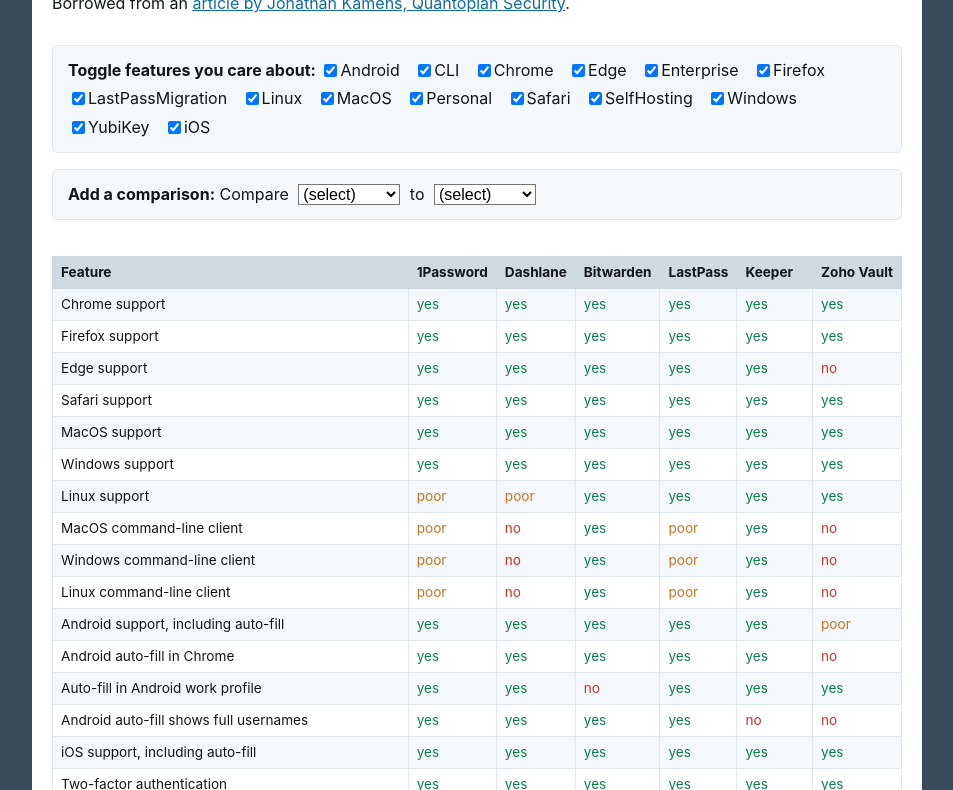
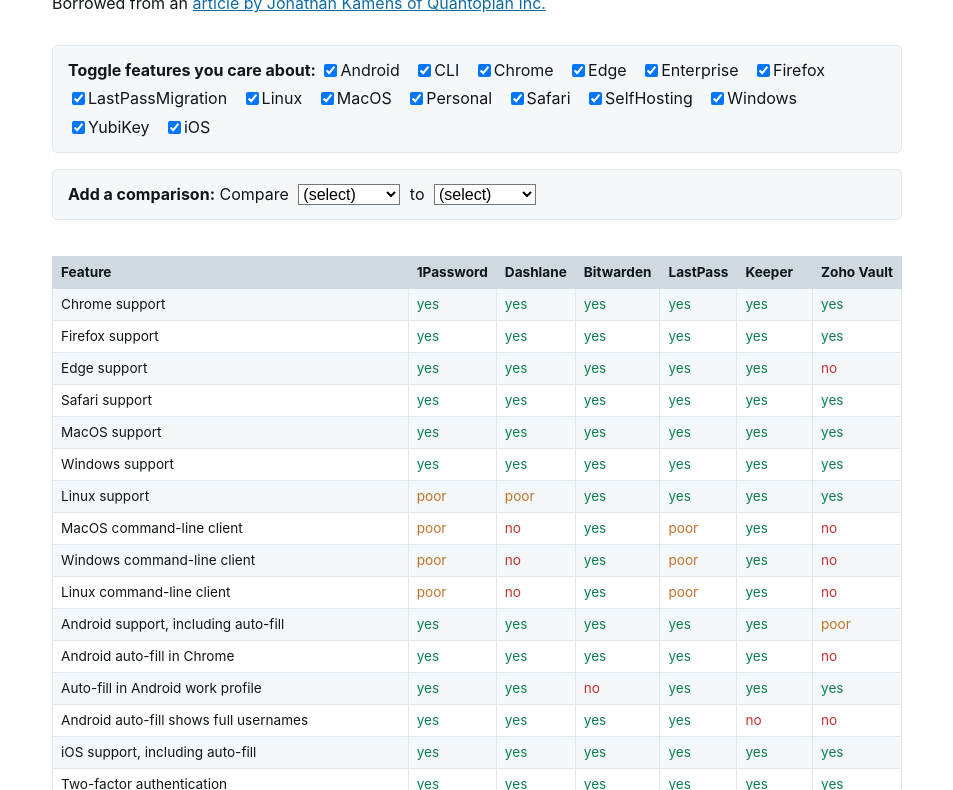
Before and after one commit to jikamens/password-manager-comparer, a plain HTML site: page index.html in a window 1280 px wide. Shown: the part 83-873 px from the top of the page, without its empty margins (163-1116 px from the left). Drawn offline with Linux system fonts and the light colour scheme.

Commit message:
adds credits to content

```diff
--- a/main.css
+++ b/main.css
@@ -1,7 +1,3 @@
-html {
-  background: #394B59;
-}
-
 body {
   display: flex;
   flex-direction: column-reverse;
@@ -11,7 +7,6 @@ body {
   font-family: -apple-system, BlinkMacSystemFont, "Segoe UI", Helvetica, Arial, sans-serif, "Apple Color Emoji", "Segoe UI Emoji", "Segoe UI Symbol";
   color: #10161A;
   line-height: 1.4;
-  background: #FFF;
 }
 
 h1 {
--- a/main.js
+++ b/main.js
@@ -1,3 +1,17 @@
+// Copyright (c) 2018 Quantopian Inc.
+//
+// Quantopian grants you the right to reuse this code in any private or public
+// context, in modified or unmodified form, as long as this copyright notice is
+// left intact and the table generated by this code (or your modified version
+// of it) is preceded or followed by a visible credit to "Jonathan Kamens of
+// Quantopian Inc." which links to
+// https://medium.com/@QuantopianCyber/head-to-head-evaluation-of-five-password-managers-8faa4851c767 .
+//
+// If you add any additional features and/or products to the comparison grid or
+// correct any errors or omissions, you are encouraged to submit your
+// improvements back to security@quantopian.com so we can incorporate them into
+// the original, published version of the grid for the benefit of other readers.
+
 var rawData = [
     ["Feature",                                                         "Tags",                              ["1Password", "Dashlane", "Bitwarden", "LastPass", "Keeper",  "Zoho Vault"],  "CompareFunction"],
     ["Chrome support",                                                  ["Chrome"],                          ["yes",       "yes",      "yes",       "yes",      "yes",     "yes"],         null],
@@ -122,7 +136,7 @@ function formatTable() {
         }
     }
 
-    var featureList = "<h1>Password Manager Comparison Tool</h1><p class='credits'>Borrowed from an <a href='https://medium.com/@QuantopianCyber/head-to-head-evaluation-of-five-password-managers-8faa4851c767'>article by Jonathan Kamens, Quantopian Security</a>.</p><p class='features'><b>Toggle features you care about:</b>";
+    var featureList = "<h1>Password Manager Comparison</h1><p class='credits'>Borrowed from an <a href='https://medium.com/@QuantopianCyber/head-to-head-evaluation-of-five-password-managers-8faa4851c767'>article by Jonathan Kamens of Quantopian Inc.</a></p><p class='features'><b>Toggle features you care about:</b>";
     var wantFeatures = [];
     for (var i = 0; i < dataTags.length; i++) {
         var feature = dataTags[i];
```
Also changed, not shown: 1 other file.
